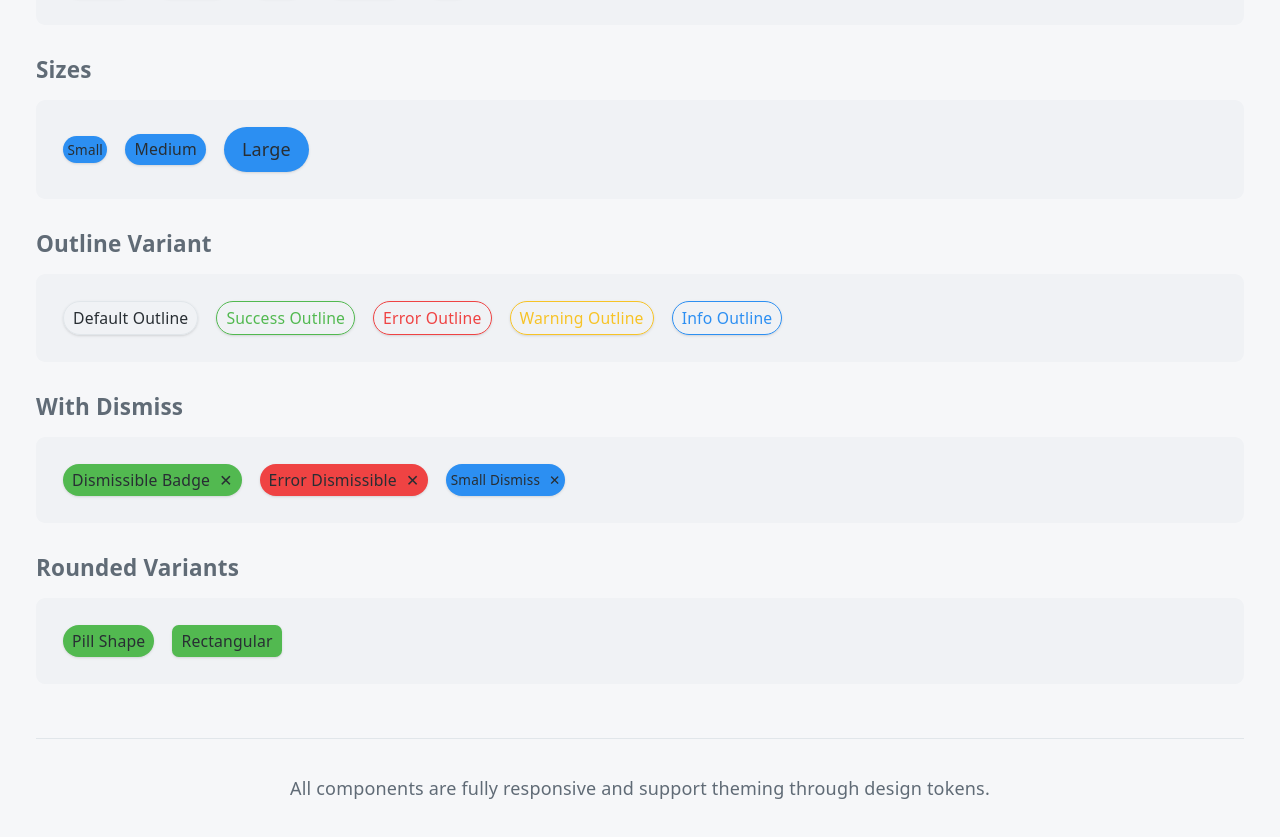
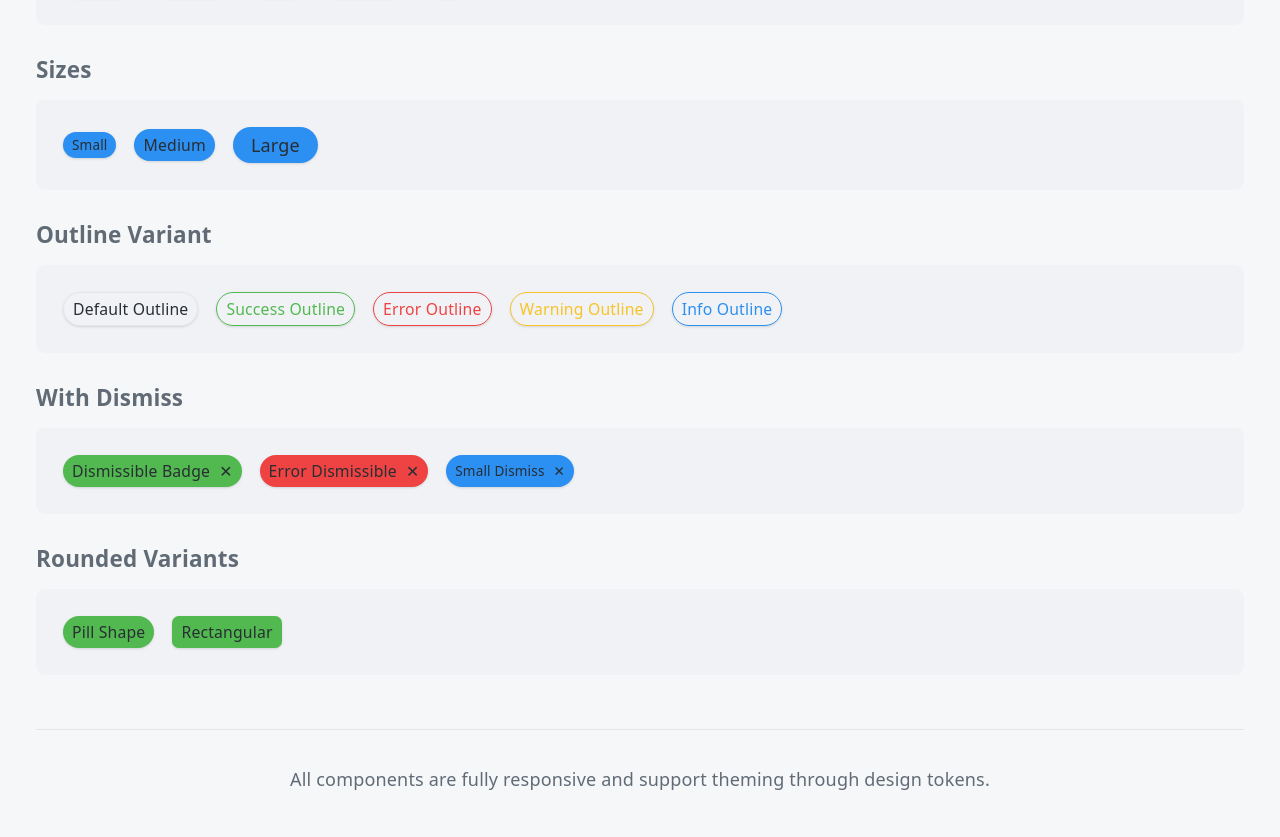
Before and after one commit to Leonard-Atorough/appiq, a React (Vite) app: page / in a window 1280 px wide. Shown: the part 4652-5489 px from the top of the page. Built offline with nearby package versions, Linux system fonts and the light colour scheme.

Commit message:
fix: Adjust badge size padding for small and large variants for better alignment

```diff
--- a/src/shared/ui/Badge/badge.variants.ts
+++ b/src/shared/ui/Badge/badge.variants.ts
@@ -23,9 +23,9 @@ export const badgeVariants = cva(
         false: "",
       },
       size: {
-        sm: "px-xs py-xs text-xs",
+        sm: "px-sm py-xs text-xs",
         md: "px-sm py-xs text-sm",
-        lg: "px-md py-sm text-base",
+        lg: "px-md py-xs text-base",
       },
       rounded: {
         true: "rounded-full",
```
